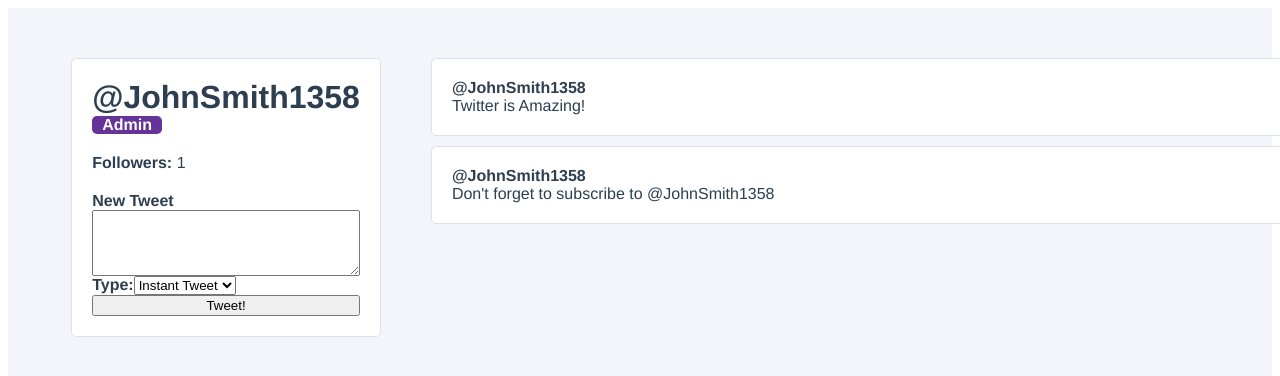
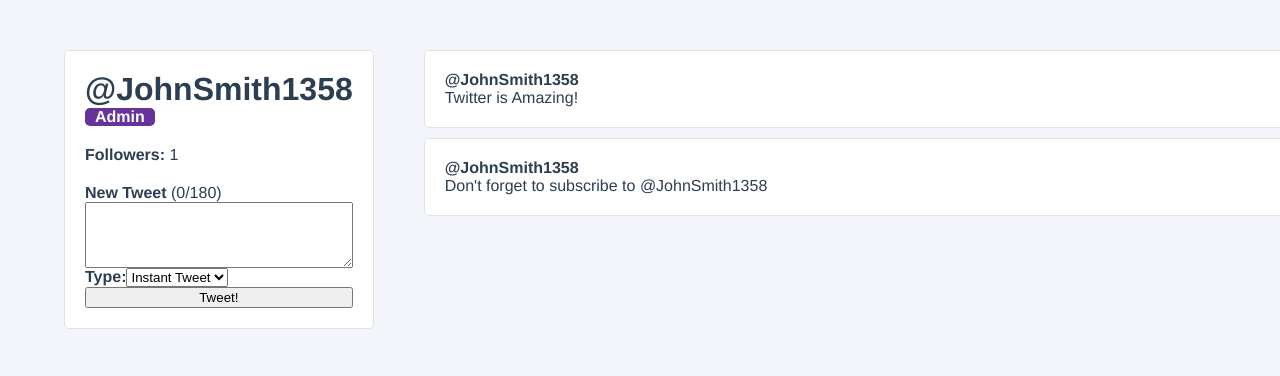
Before and after one commit to PauliusU/twitter-clone-vue, a Vue app: page /user/1 in a window 1280 px wide. Shown: the top 376 px of the page. Built offline with nearby package versions, Linux system fonts and the light colour scheme.

Commit message:
Add conditional SCSS styling if tweet length exceeds character limit, add global styles for body tag

```diff
--- a/package.json
+++ b/package.json
@@ -9,6 +9,8 @@
   },
   "dependencies": {
     "core-js": "^3.6.5",
+    "node-sass": "^5.0.0",
+    "sass-loader": "^10.1.0",
     "vue": "^3.0.0"
   },
   "devDependencies": {
--- a/src/App.vue
+++ b/src/App.vue
@@ -9,11 +9,11 @@
 
     export default {
         name: 'App',
-  components: { UserProfile}
+        components: {UserProfile}
     }
 </script>
 
-<style>
+<style lang="scss">
     #app {
         font-family: Avenir, Helvetica, Arial, sans-serif;
         -webkit-font-smoothing: antialiased;
--- a/src/components/TweetItem.vue
+++ b/src/components/TweetItem.vue
@@ -32,7 +32,7 @@
     }
 </script>
 
-<style>
+<style lang="scss" scoped>
     .tweet-item {
         padding: 20px;
         background-color: white;
@@ -41,13 +41,13 @@
         box-sizing: border-box;
         cursor: pointer;
         transition: all 0.25s ease;
-    }
 
-    .tweet-item:hover {
-        transform: scale(1.1, 1.1);
-    }
+        &:hover {
+            transform: scale(1.1, 1.1);
+        }
 
-    .tweet-item__user {
-        font-weight: bold;
+        .tweet-item__user {
+            font-weight: bold;
+        }
     }
 </style>
--- a/src/components/UserProfile.vue
+++ b/src/components/UserProfile.vue
@@ -8,8 +8,8 @@
             <div class="user-profile__follower-count">
                 <strong>Followers: </strong> {{followers}}
             </div>
-            <form action="" class="user-profile__create-tweet" @submit.prevent="createNewTweet">
-                <label for="newTweet"><strong>New Tweet</strong></label>
+            <form class="user-profile__create-tweet" @submit.prevent="createNewTweet" :class="{'--exceeded': newTweetCharacterCount > 180}">
+                <label for="newTweet"><strong>New Tweet</strong> ({{newTweetCharacterCount}}/180) </label>
                 <textarea name="" id="newTweet" rows="4" v-model="newTweetContent"/>
 
                 <div class="user-profile__create-tweet-type">
@@ -75,8 +75,8 @@
             }
         },
         computed: {
-            fullName() {
-                return `${this.user.firstName} ${this.user.lastName}`
+            newTweetCharacterCount() {
+                return this.newTweetContent.length;
             }
         },
         methods: {
@@ -87,7 +87,7 @@
                 console.log(`Favourited Tweet #${id}`);
             },
             createNewTweet() {
-                if (this.newTweetContent && this.selectedTweetType !== "draft") {
+                if (this.newTweetContent && this.selectedTweetType !== "draft" && this.newTweetCharacterCount <= 180) {
                     // add new tweet to start of the tweets list
                     this.user.tweets.unshift({
                         id: this.user.tweets.length + 1,
@@ -104,13 +104,13 @@
     }
 </script>
 
-<style>
+// 'scoped' attribute applies CSS only to current component
+<style lang="scss" scoped>
     .user-profile {
         display: grid;
         grid-template-columns: 1fr 3fr;
         width: 100%;
         padding: 50px 5%;
-    }
 
         .user-profile__user-panel {
             display: flex;
@@ -120,6 +120,9 @@
             background-color: white;
             border-radius: 5px;
             border: 1px solid #DFE3E8;
+
+            h1 {
+                margin: 0;
             }
 
             .user-profile__admin-badge {
@@ -132,8 +135,22 @@
                 margin-bottom: 20px;
             }
 
-    h1 {
-        margin: 0;
+            .user-profile__create-tweet {
+                padding-top: 20px;
+                display: flex;
+                flex-direction: column;
+
+                &.--exceeded {
+                    color: red;
+                    border-color: red;
+
+                    button {
+                        background-color: red;
+                        border: none;
+                        color: white;
+                    }
+                }
+            }
         }
 
         .user-profile__tweets-wrapper {
@@ -141,11 +158,5 @@
             grid-gap: 10px;
             margin-bottom: auto;
         }
-
-    .user-profile__create-tweet {
-        padding-top: 20px;
-        display: flex;
-        flex-direction: column;
-
     }
 </style>
--- /dev/null
+++ b/src/styles/base.scss
@@ -0,0 +1,3 @@
+body {
+  margin: 0;
+}
--- /dev/null
+++ b/vue.config.js
@@ -0,0 +1,9 @@
+module.exports = {
+    css: {
+        loaderOptions: {
+            sass: {
+                additionalData: '@import "@/styles/base.scss";'
+            }
+        }
+    }
+}
```
Also changed, not shown: 1 other file (tests, documents, lock files or other folders). Lines whose indentation alone changed are shown as unchanged.
